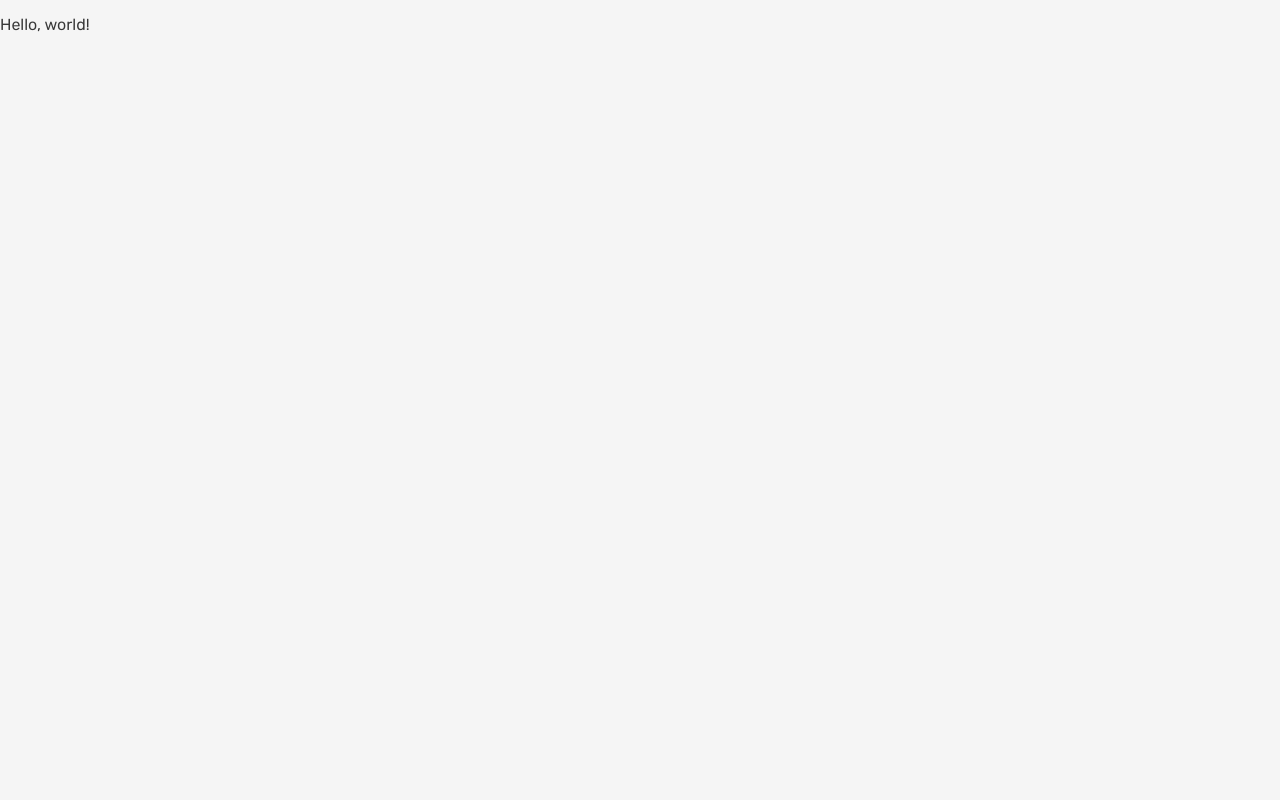
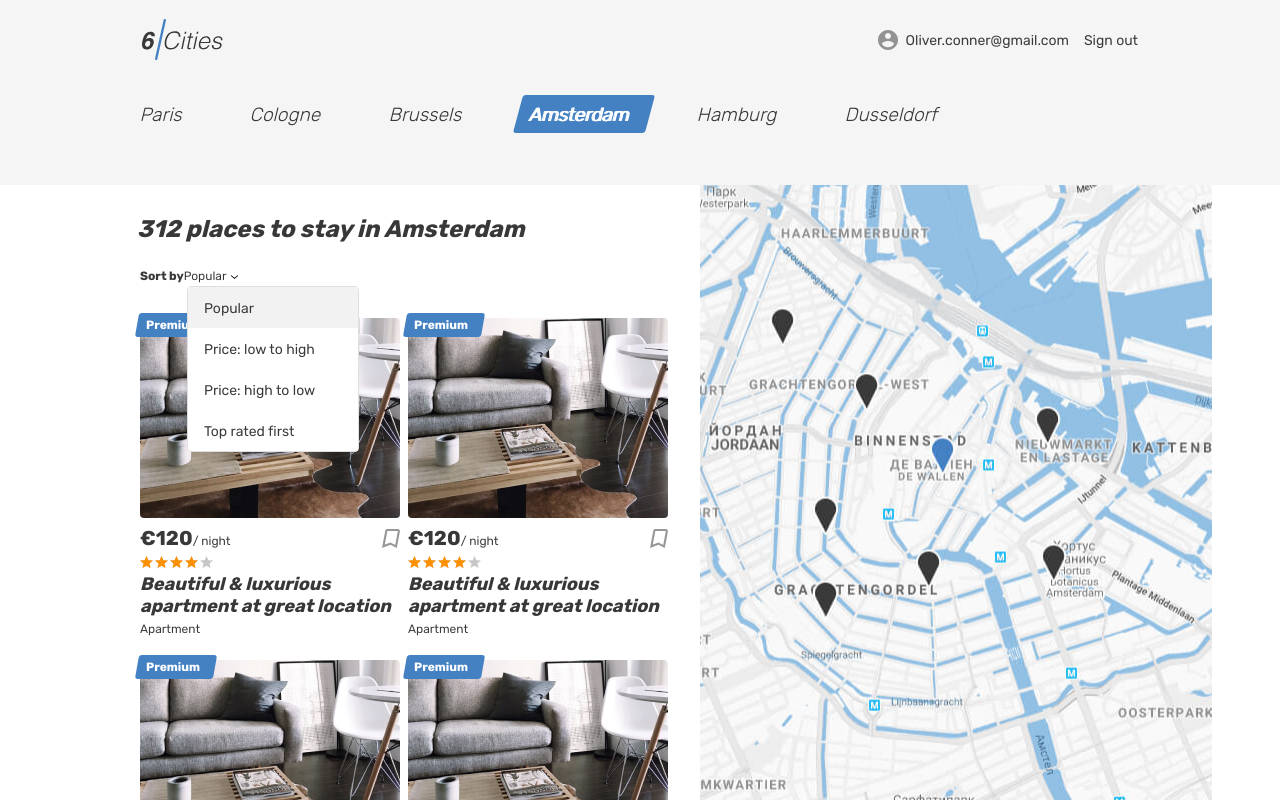
Before and after one commit to Mollycodd1e/1335111-six-cities-7, a React (Create React App) app in the folder project/: page / in a window 1280 px wide. Built offline with nearby package versions, Linux system fonts and the light colour scheme.

Commit message:
Добавляет React компоненты главной страницы и карточки

```diff
--- a/project/src/components/app/app.jsx
+++ b/project/src/components/app/app.jsx
@@ -1,7 +1,17 @@
 import React from 'react';
+import Main from '../main/main.jsx';
+import PropTypes from 'prop-types';
 
-function App() {
-  return <p>Hello, world!</p>;
+function App(props) {
+  const {cardsCount} = props;
+
+  return (
+    <Main cardsCount={cardsCount}/>
+  );
 }
 
+App.propTypes = {
+  cardsCount: PropTypes.number.isRequired,
+};
+
 export default App;
--- /dev/null
+++ b/project/src/components/card/card.jsx
@@ -0,0 +1,43 @@
+import React from 'react';
+
+function Card() {
+
+  return (
+    <article className="cities__place-card place-card">
+      <div className="place-card__mark">
+        <span>Premium</span>
+      </div>
+      <div className="cities__image-wrapper place-card__image-wrapper">
+        <a href="#">
+          <img className="place-card__image" src="img/apartment-01.jpg" width="260" height="200" alt="Place image"/>
+        </a>
+      </div>
+      <div className="place-card__info">
+        <div className="place-card__price-wrapper">
+          <div className="place-card__price">
+            <b className="place-card__price-value">&euro;120</b>
+            <span className="place-card__price-text">&#47;&nbsp;night</span>
+          </div>
+          <button className="place-card__bookmark-button button" type="button">
+            <svg className="place-card__bookmark-icon" width="18" height="19">
+              <use xlinkHref="#icon-bookmark"></use>
+            </svg>
+            <span className="visually-hidden">To bookmarks</span>
+          </button>
+        </div>
+        <div className="place-card__rating rating">
+          <div className="place-card__stars rating__stars">
+            <span style={{width: '80%'}}></span>
+            <span className="visually-hidden">Rating</span>
+          </div>
+        </div>
+        <h2 className="place-card__name">
+          <a href="#">Beautiful &amp; luxurious apartment at great location</a>
+        </h2>
+        <p className="place-card__type">Apartment</p>
+      </div>
+    </article>
+  );
+}
+
+export default Card;
--- /dev/null
+++ b/project/src/components/main/main.jsx
@@ -0,0 +1,115 @@
+import React from 'react';
+import Card from '../card/card.jsx';
+import PropTypes from 'prop-types';
+
+function Main(props) {
+
+  const {cardsCount} = props;
+
+  return (
+    <div className="page page--gray page--main">
+      <header className="header">
+        <div className="container">
+          <div className="header__wrapper">
+            <div className="header__left">
+              <a className="header__logo-link header__logo-link--active">
+                <img className="header__logo" src="img/logo.svg" alt="6 cities logo" width="81" height="41"/>
+              </a>
+            </div>
+            <nav className="header__nav">
+              <ul className="header__nav-list">
+                <li className="header__nav-item user">
+                  <a className="header__nav-link header__nav-link--profile" href="#">
+                    <div className="header__avatar-wrapper user__avatar-wrapper">
+                    </div>
+                    <span className="header__user-name user__name">Oliver.conner@gmail.com</span>
+                  </a>
+                </li>
+                <li className="header__nav-item">
+                  <a className="header__nav-link" href="#">
+                    <span className="header__signout">Sign out</span>
+                  </a>
+                </li>
+              </ul>
+            </nav>
+          </div>
+        </div>
+      </header>
+
+      <main className="page__main page__main--index">
+        <h1 className="visually-hidden">Cities</h1>
+        <div className="tabs">
+          <section className="locations container">
+            <ul className="locations__list tabs__list">
+              <li className="locations__item">
+                <a className="locations__item-link tabs__item" href="#">
+                  <span>Paris</span>
+                </a>
+              </li>
+              <li className="locations__item">
+                <a className="locations__item-link tabs__item" href="#">
+                  <span>Cologne</span>
+                </a>
+              </li>
+              <li className="locations__item">
+                <a className="locations__item-link tabs__item" href="#">
+                  <span>Brussels</span>
+                </a>
+              </li>
+              <li className="locations__item">
+                <a className="locations__item-link tabs__item tabs__item--active">
+                  <span>Amsterdam</span>
+                </a>
+              </li>
+              <li className="locations__item">
+                <a className="locations__item-link tabs__item" href="#">
+                  <span>Hamburg</span>
+                </a>
+              </li>
+              <li className="locations__item">
+                <a className="locations__item-link tabs__item" href="#">
+                  <span>Dusseldorf</span>
+                </a>
+              </li>
+            </ul>
+          </section>
+        </div>
+        <div className="cities">
+          <div className="cities__places-container container">
+            <section className="cities__places places">
+              <h2 className="visually-hidden">Places</h2>
+              <b className="places__found">312 places to stay in Amsterdam</b>
+              <form className="places__sorting" action="#" method="get">
+                <span className="places__sorting-caption">Sort by</span>
+                <span className="places__sorting-type" tabIndex="0">
+                  Popular
+                  <svg className="places__sorting-arrow" width="7" height="4">
+                    <use xlinkHref="#icon-arrow-select"></use>
+                  </svg>
+                </span>
+                <ul className="places__options places__options--custom places__options--opened">
+                  <li className="places__option places__option--active" tabIndex="0">Popular</li>
+                  <li className="places__option" tabIndex="0">Price: low to high</li>
+                  <li className="places__option" tabIndex="0">Price: high to low</li>
+                  <li className="places__option" tabIndex="0">Top rated first</li>
+                </ul>
+              </form>
+              <div className="cities__places-list places__list tabs__content">
+                {new Array(cardsCount).fill().map((card) => <Card key={card} />)}
+              </div>
+            </section>
+            <div className="cities__right-section">
+              <section className="cities__map map"></section>
+            </div>
+          </div>
+        </div>
+      </main>
+    </div>
+  );
+}
+
+Main.propTypes = {
+  cardsCount: PropTypes.number.isRequired,
+};
+
+export default Main;
--- a/project/src/index.js
+++ b/project/src/index.js
@@ -2,8 +2,12 @@ import React from 'react';
 import ReactDOM from 'react-dom';
 import App from './components/app/app';
 
+const Setting = {
+  CARDS_COUNT: 5,
+};
+
 ReactDOM.render(
   <React.StrictMode>
-    <App />
+    <App cardsCount={Setting.CARDS_COUNT}/>
   </React.StrictMode>,
   document.getElementById('root'));
```
Also changed, not shown: 1 other file (tests, documents, lock files or other folders).
